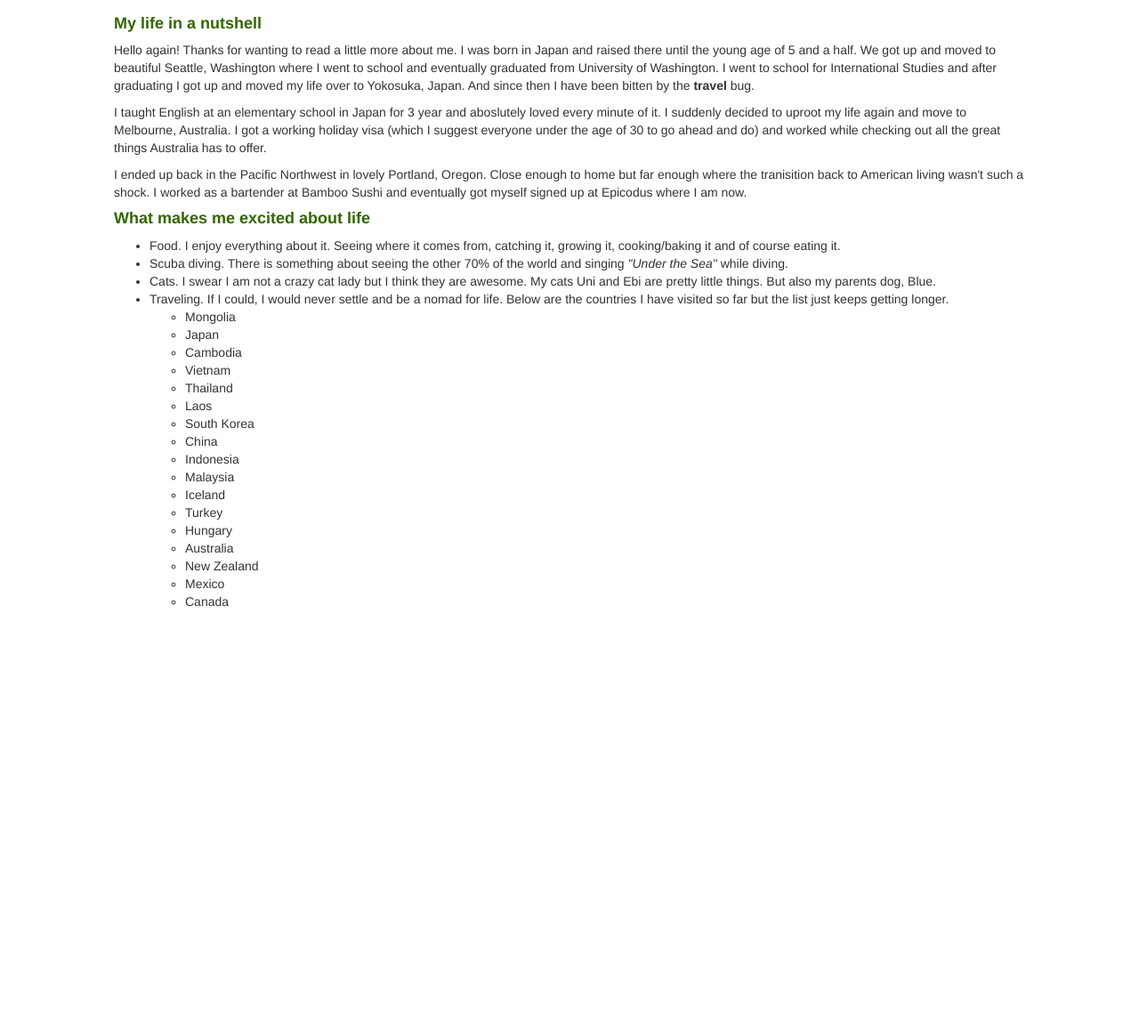
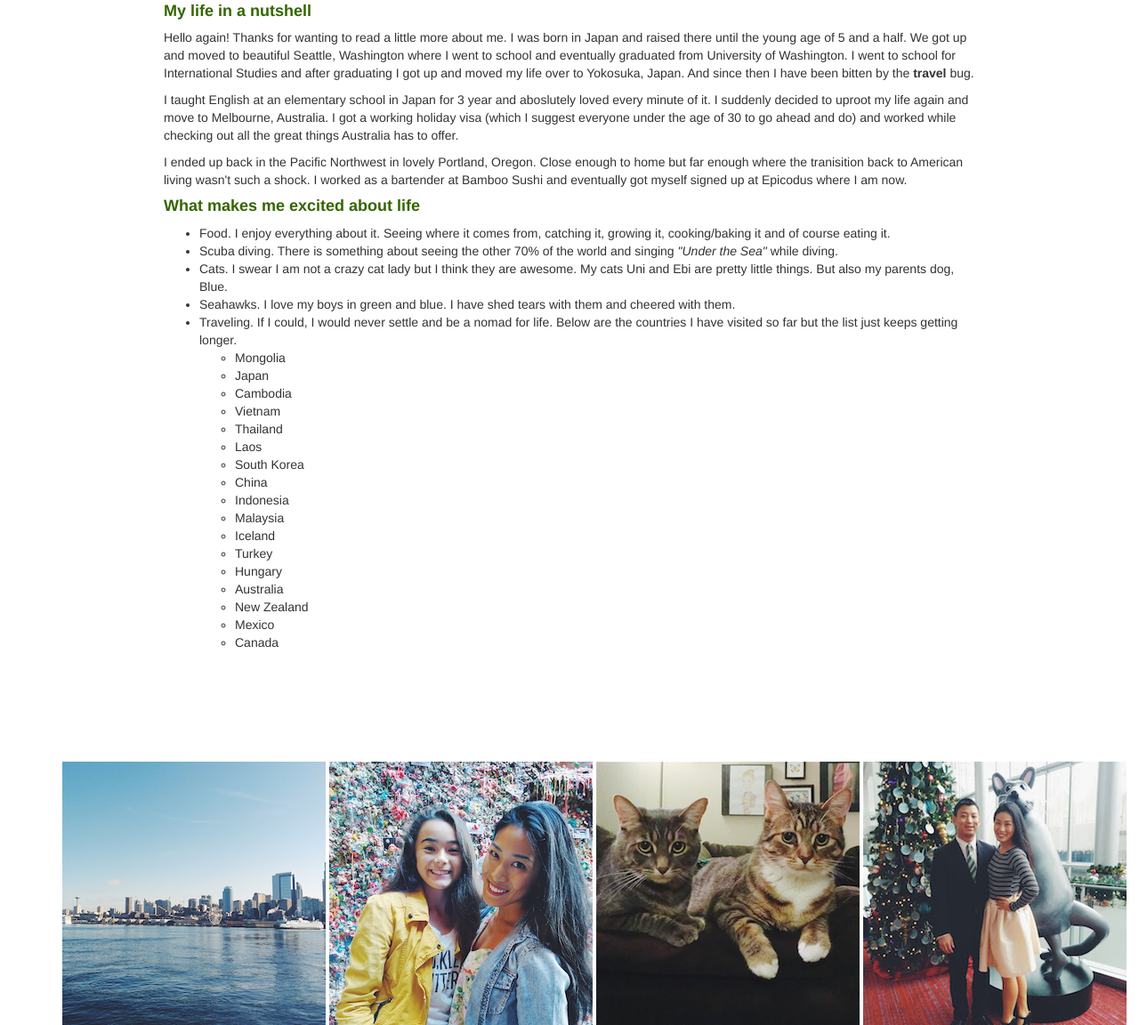
Before and after one commit to mthygesen2/About_me, a plain HTML site: page aboutmao.html in a window 1280 px wide. Shown: the part 191-1343 px from the top of the page at 89% size. Before the commit the page ends 1015 px from the top, so only its background shows below. Drawn offline with nearby package versions, Linux system fonts and the light colour scheme.

Commit message:
Add pictures at the bottom of about me page

```diff
--- a/aboutmao.html
+++ b/aboutmao.html
@@ -12,7 +12,7 @@
   <body>
     <div class="container">
 
-    </div>
+
     <!--Header-->
       <nav class="navbar navbar-default navbar-fixed-top">
        <div class="navbar-header">
@@ -45,6 +45,7 @@
           <li>Food. I enjoy everything about it. Seeing where it comes from, catching it, growing it, cooking/baking it and of course eating it.</li>
           <li>Scuba diving. There is something about seeing the other 70% of the world and singing <em>"Under the Sea"</em> while diving.</li>
           <li>Cats. I swear I am not a crazy cat lady but I think they are awesome. My cats Uni and Ebi are pretty little things. But also my parents dog, Blue. </li>
+          <li>Seahawks. I love my boys in green and blue. I have shed tears with them and cheered with them.</li>
           <li>Traveling. If I could, I would never settle and be a nomad for life. Below are the countries I have visited so far but the list just keeps getting longer. </li>
             <ul>
               <li>Mongolia</li>
@@ -65,7 +66,13 @@
               <li>Mexico</li>
               <li>Canada</li>
             </ul>
-       </ul>
+      </div>
+      <div class="pictures">
+          <img src="img/seattle.jpg" alt="This is a picture of the Seattle skyline">
+        <img src="img/aya.jpg" alt="This is a picture of my sister Aya and I" />
+        <img src="img/cats.jpg" alt="This is a picture of my cats Uni and Ebi" />
+        <img src="img/kyle.jpg" alt="This is a picture my boyfriend Kyle and I" />
+      </div>
     </div>
   </body>
 </html>
--- a/css/about.css
+++ b/css/about.css
@@ -14,3 +14,8 @@ div.opening {
   font-weight: bold;
 
 }
+.pictures{
+  position: absolute;
+  width: auto;
+
+}
```
Also changed, not shown: img/aya.jpg (added), img/cats.jpg (added), img/kyle.jpg (added), img/seattle.jpg (added), 1 other file. Lines whose indentation alone changed are shown as unchanged.
